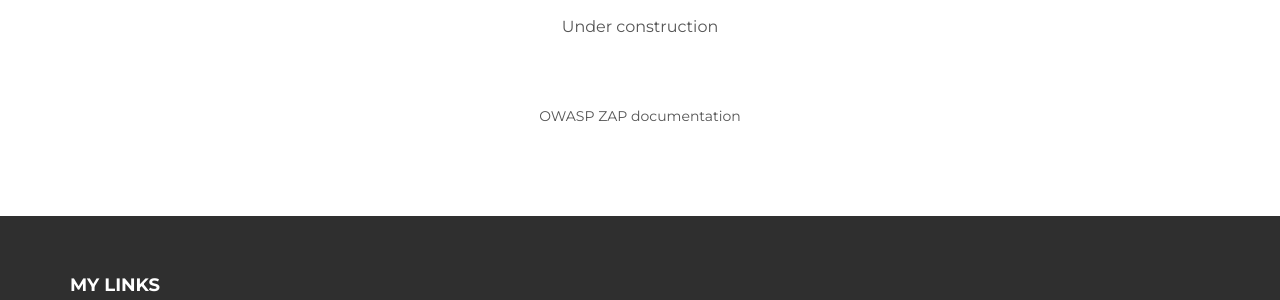
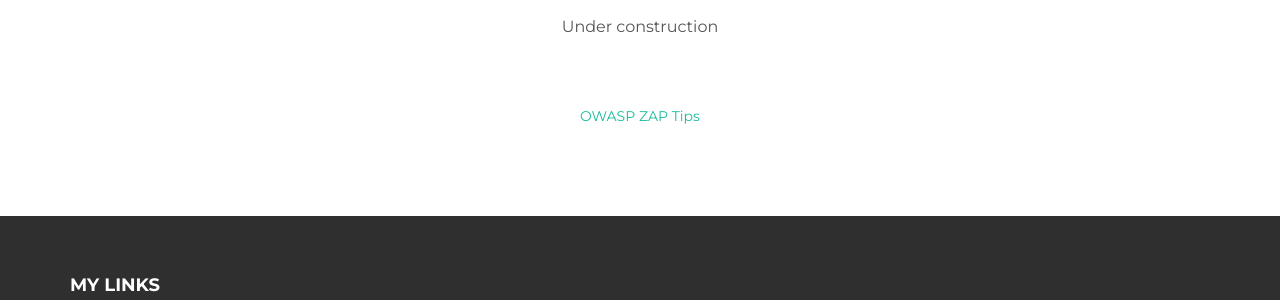
Before and after one commit to yukisov/yukisov.github.io, a Jekyll site: the page built from work.html, in a window 1280 px wide. Shown: the part 344-644 px from the top of the page. Built offline with Jekyll 4.4.1, drawn with Linux system fonts in a browser that asks for light colours; nearby versions of some CDN libraries.

Commit message:
Add the link to "ZAP tips page"

```diff
--- a/work.html
+++ b/work.html
@@ -17,7 +17,7 @@ layout: default
 
   <div class="row mt centered">
     <div class="col-md-6 col-md-offset-3 centered">
-      OWASP ZAP documentation
+      <a href="http://yukisov.github.io/zap-docs-japanese/" target="_blank">OWASP ZAP Tips</a>
     </div>
   </div><!-- /row -->
 
```
